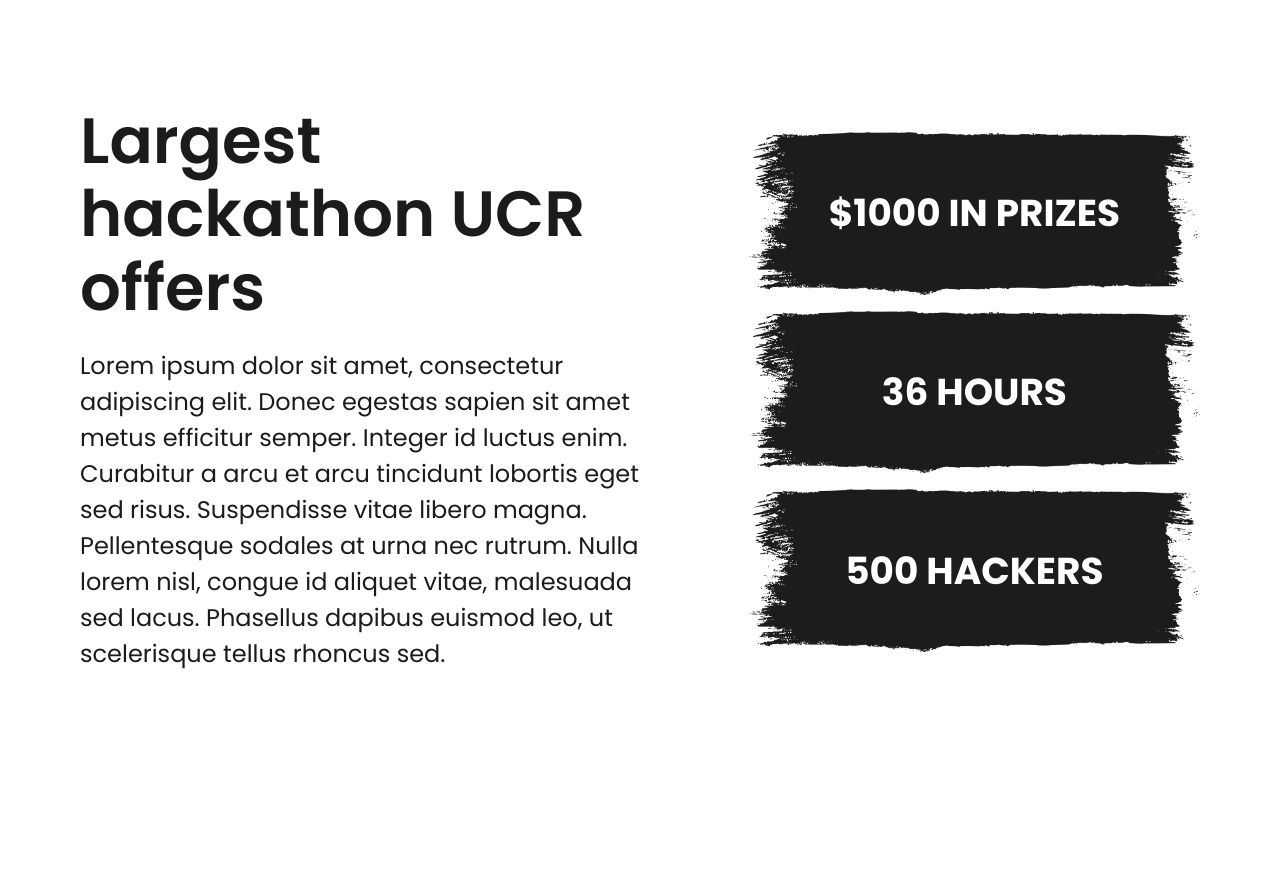
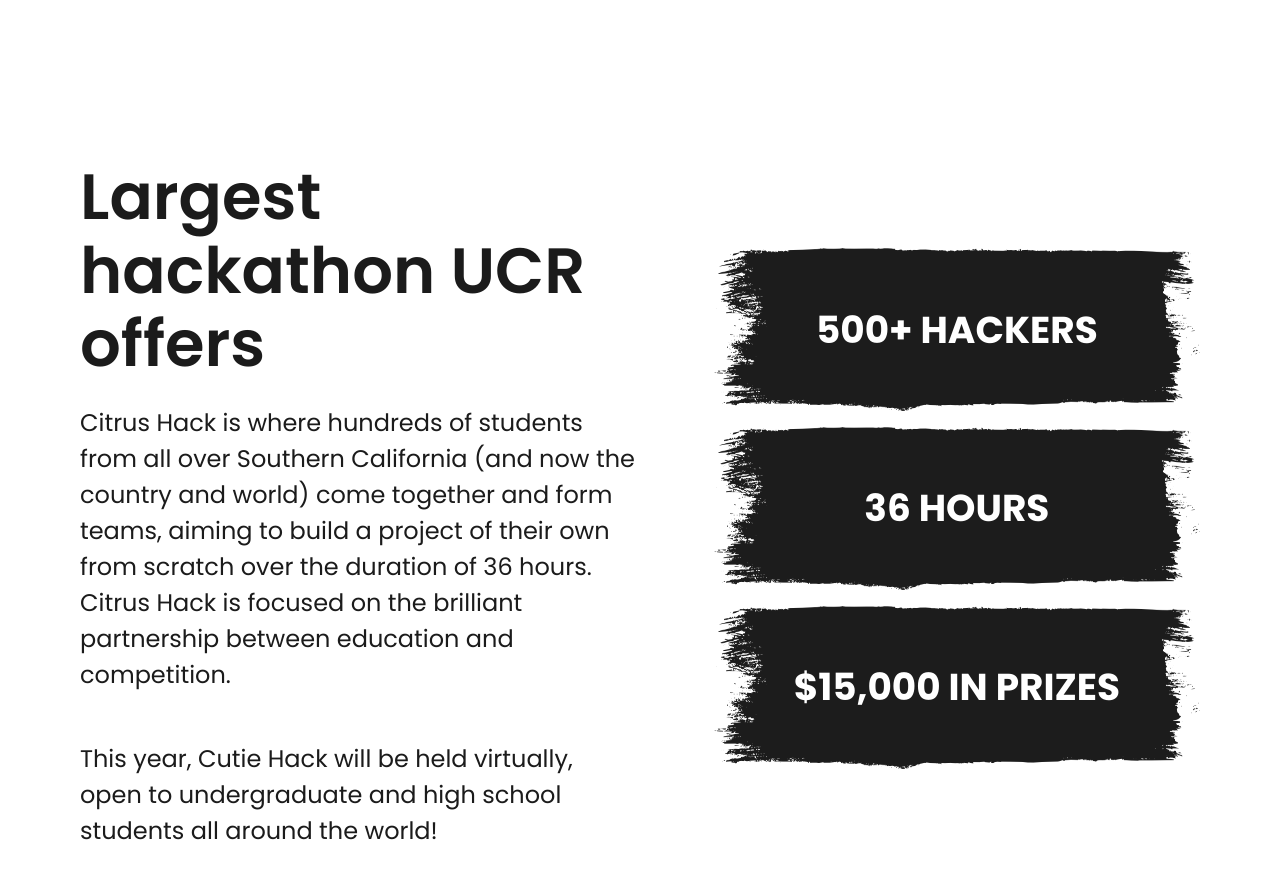
Before and after one commit to citrushack/Citrushack2021, a Next.js app: page /Intro in a window 1280 px wide. Before the commit the page ends 800 px from the top, so only its background shows below. Built offline with nearby package versions, Linux system fonts and the light colour scheme; what react-auth-kit would draw is missing.

Commit message:
Added content to intro and fixed padding

```diff
--- a/pages/Intro.js
+++ b/pages/Intro.js
@@ -8,25 +8,27 @@ export default function Intro() {
         <div className={Introstyles.introductionCol}>
           <h1 className={styles.title}>Largest hackathon UCR offers</h1>
           <p className={styles.description}>
-            Lorem ipsum dolor sit amet, consectetur adipiscing elit. Donec
-            egestas sapien sit amet metus efficitur semper. Integer id luctus
-            enim. Curabitur a arcu et arcu tincidunt lobortis eget sed risus.
-            Suspendisse vitae libero magna. Pellentesque sodales at urna nec
-            rutrum. Nulla lorem nisl, congue id aliquet vitae, malesuada sed
-            lacus. Phasellus dapibus euismod leo, ut scelerisque tellus rhoncus
-            sed.
+            Citrus Hack is where hundreds of students from all over Southern
+            California (and now the country and world) come together and form
+            teams, aiming to build a project of their own from scratch over the
+            duration of 36 hours. Citrus Hack is focused on the brilliant
+            partnership between education and competition.
+          </p>
+          <p className={styles.description}>
+            This year, Cutie Hack will be held virtually, open to undergraduate
+            and high school students all around the world!
           </p>
         </div>
         <div className={Introstyles.infogrid}>
           <div className={`${Introstyles.infocard} ${Introstyles.one}`}>
-            <h3>$1000 IN PRIZES</h3>
+            <h3>500+ HACKERS</h3>
           </div>
 
           <div className={`${Introstyles.infocard} ${Introstyles.two}`}>
             <h3>36 HOURS</h3>
           </div>
           <div className={`${Introstyles.infocard} ${Introstyles.three}`}>
-            <h3>500 HACKERS</h3>
+            <h3>$15,000 IN PRIZES</h3>
           </div>
         </div>
       </section>
--- a/styles/Hero.module.css
+++ b/styles/Hero.module.css
@@ -41,4 +41,7 @@
     .description{
         font-size: 2rem;
     }
+    .action{
+      width: 100%
+    }
 }
--- a/styles/Intro.module.css
+++ b/styles/Intro.module.css
@@ -4,6 +4,7 @@
   flex-direction: row;
   align-items: center;
   justify-content: space-between;
+  margin-top: 10rem;
 }
 /* Intro Content Column */
 .introductionCol {
```
